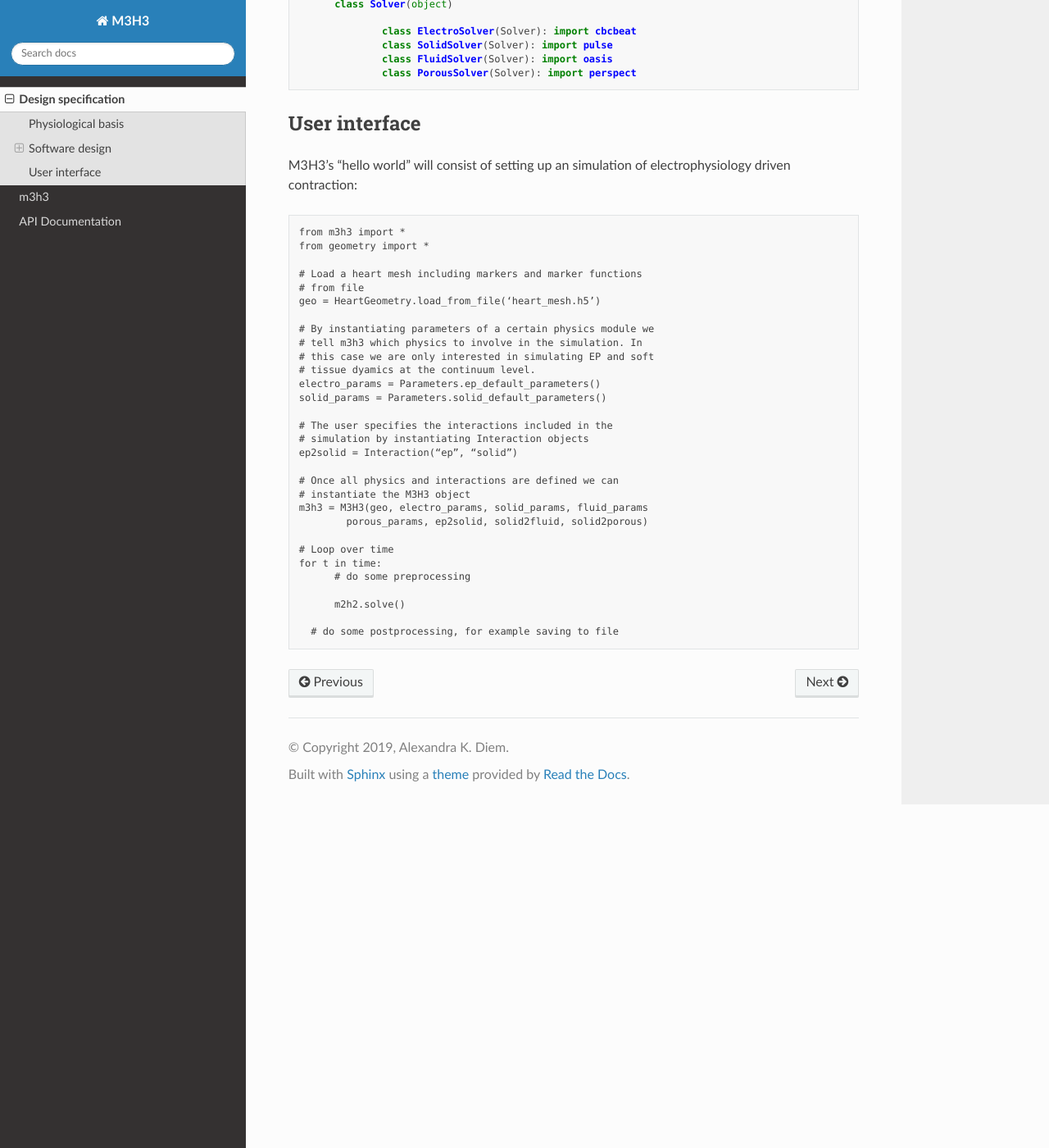
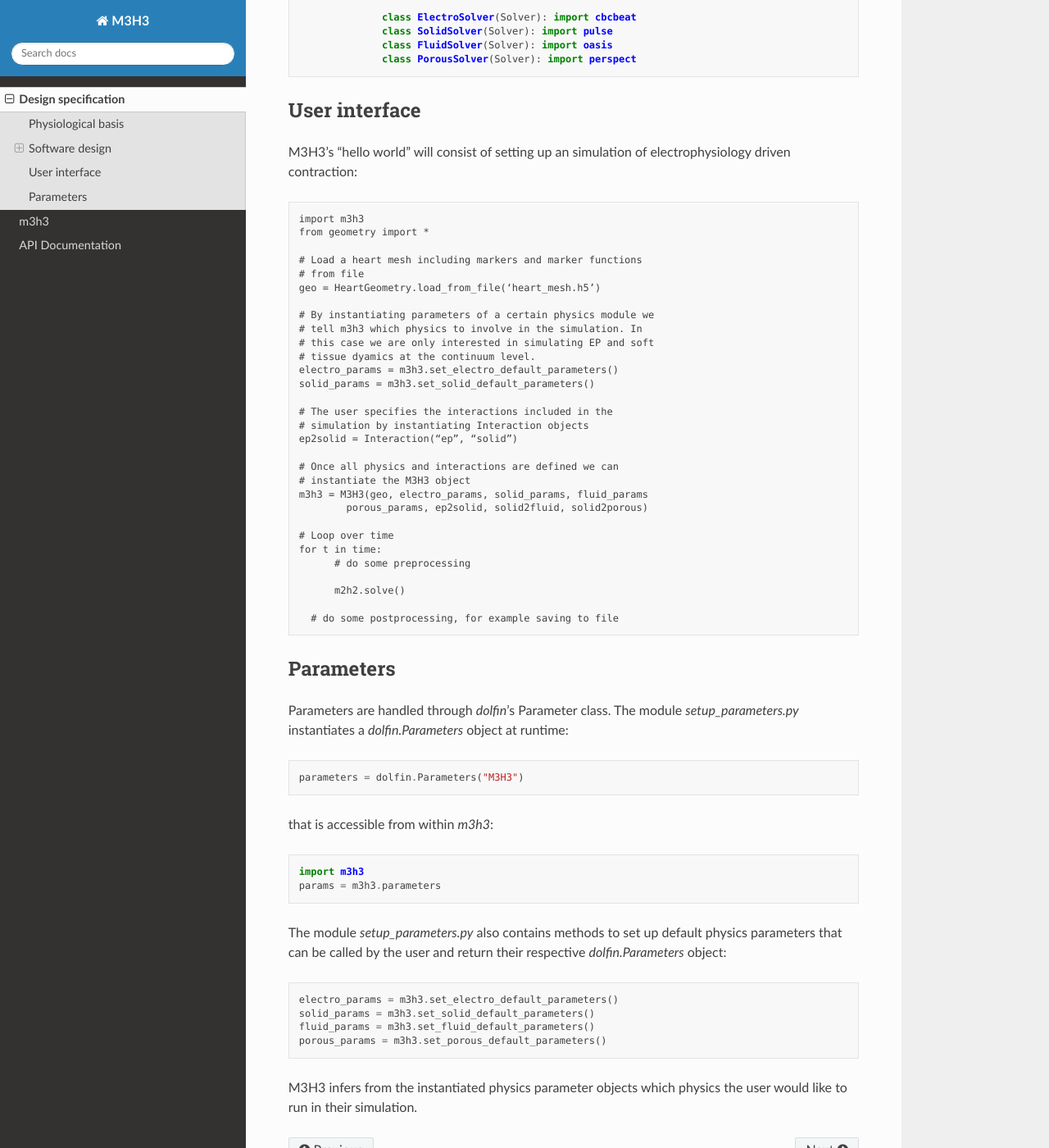
Before and after one commit to ComputationalPhysiology/m3h3, a Sphinx documentation site: the page built from docs/source/designdoc.rst, in a window 1280 px wide and 1400 px high, scrolled down 1544 px. Shown: the whole window at 82% size. Built offline with Sphinx 7.4.7 and the Read the Docs theme 2.0.0, drawn with Linux system fonts in a browser that asks for light colours; pages that are not in the unit, such as notebooks, are missing from menus; some of the changed text lies outside the part shown.

Commit message:
updated designdoc

```diff
--- a/docs/source/designdoc.rst
+++ b/docs/source/designdoc.rst
@@ -73,8 +72,8 @@ M3H3's "hello world" will consist of setting up an simulation of electrophysiolo
   # tell m3h3 which physics to involve in the simulation. In
   # this case we are only interested in simulating EP and soft
   # tissue dyamics at the continuum level.
-  electro_params = Parameters.ep_default_parameters()
-  solid_params = Parameters.solid_default_parameters()
+  electro_params = m3h3.set_electro_default_parameters()
+  solid_params = m3h3.set_solid_default_parameters()
 
   # The user specifies the interactions included in the
   # simulation by instantiating Interaction objects
@@ -92,3 +91,25 @@ M3H3's "hello world" will consist of setting up an simulation of electrophysiolo
   	m2h2.solve()
 
     # do some postprocessing, for example saving to file
+
+
+Parameters
+---------------
+
+Parameters are handled through `dolfin`'s Parameter class. The module `setup_parameters.py` instantiates a `dolfin.Parameters` object at runtime::
+
+    parameters = dolfin.Parameters("M3H3")
+
+that is accessible from within `m3h3`::
+
+    import m3h3
+    params = m3h3.parameters
+
+The module `setup_parameters.py` also contains methods to set up default physics parameters that can be called by the user and return their respective `dolfin.Parameters` object::
+
+    electro_params = m3h3.set_electro_default_parameters()
+    solid_params = m3h3.set_solid_default_parameters()
+    fluid_params = m3h3.set_fluid_default_parameters()
+    porous_params = m3h3.set_porous_default_parameters()
+
+M3H3 infers from the instantiated physics parameter objects which physics the user would like to run in their simulation.
```
Also changed, not shown: other parts of docs/source/designdoc.rst (+1 -2 lines).
